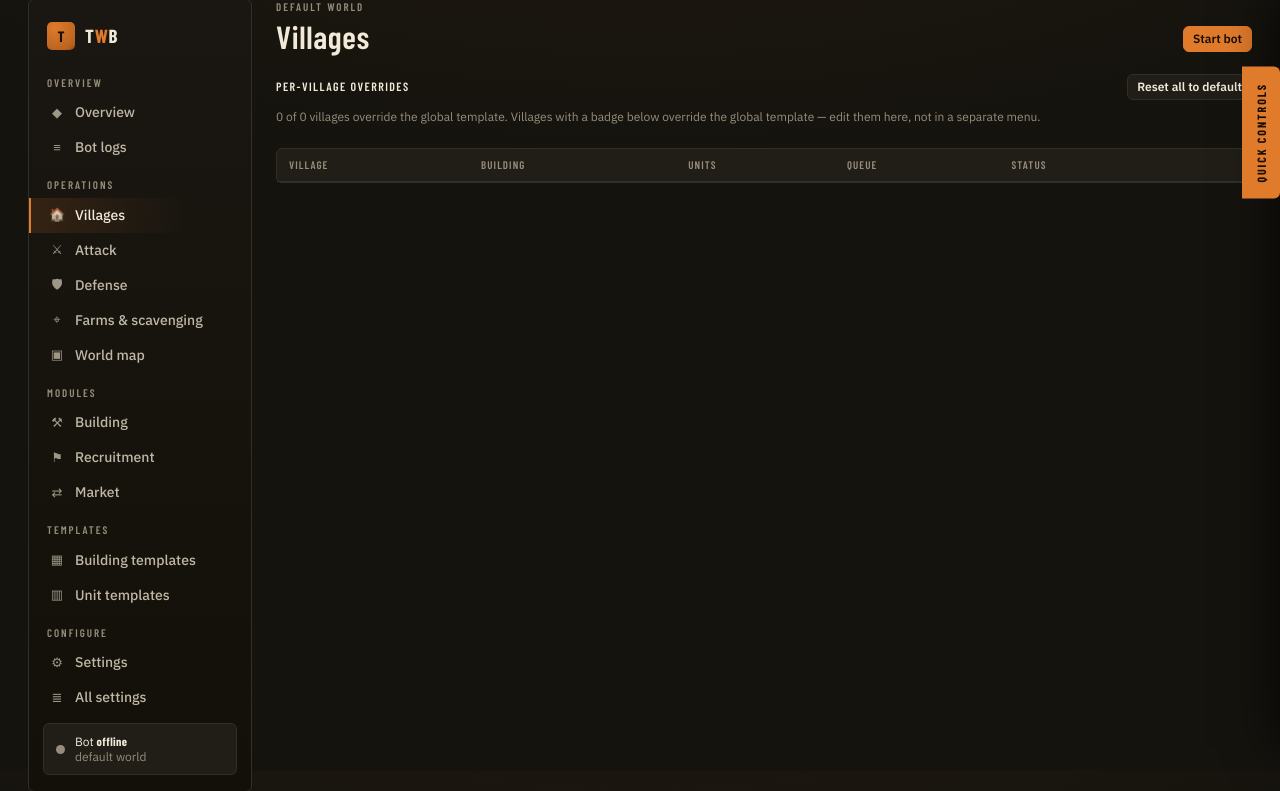
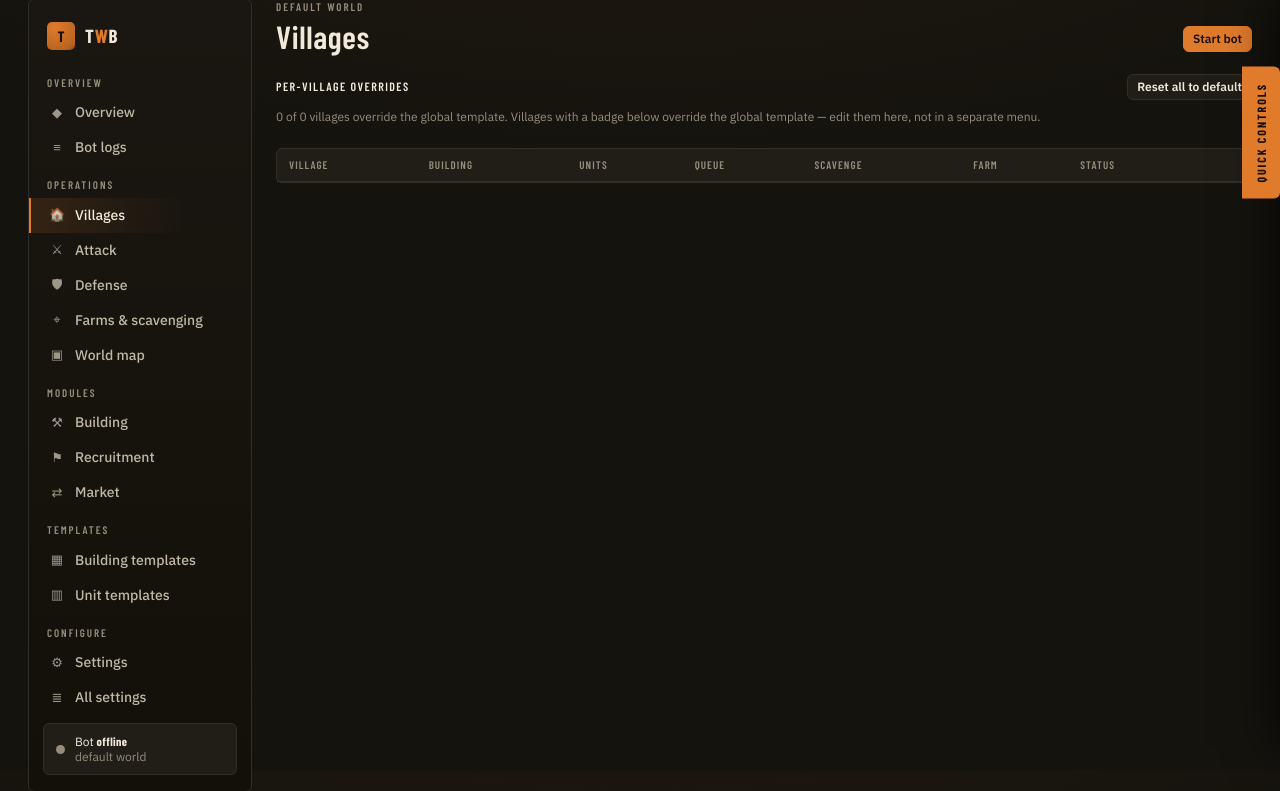
Before and after one commit to LazyTurtleStyle/TWBOT_LazyTurtle, a Flask app: page /villages in a window 1280 px wide. Shown: the part 29-820 px from the top of the page. Run offline with Flask 3, Linux system fonts and the light colour scheme; lists and menus that the app fills with data are empty; some libraries are stand-ins or nearby versions.

Commit message:
webmanager: show scavenging/farming status on the villages overview
Adds Scavenge and Farm columns to the villages page, reusing the same
override-highlighting as Building/Units so a village that diverges
from the template's gather_enabled/farm_enabled is flagged the same
way. Verified by rendering the page against nl116's live config.

```diff
--- a/webmanager/server.py
+++ b/webmanager/server.py
@@ -770,6 +770,8 @@ def pre_process_overrides(data):
                 'building': None,
                 'units': None,
                 'managed': False,
+                'gather_enabled': bool(template.get('gather_enabled', False)),
+                'farm_enabled': bool(template.get('farm_enabled', True)),
             })
             continue
 
@@ -790,6 +792,8 @@ def pre_process_overrides(data):
             'building': vcfg.get('building'),
             'units': vcfg.get('units'),
             'managed': bool(vcfg.get('managed')),
+            'gather_enabled': bool(vcfg.get('gather_enabled', template.get('gather_enabled', False))),
+            'farm_enabled': bool(vcfg.get('farm_enabled', template.get('farm_enabled', True))),
         })
 
     rows.sort(key=lambda r: (not r['overrides'], r['name'].lower()))
--- a/webmanager/templates/villages.html
+++ b/webmanager/templates/villages.html
@@ -20,6 +20,8 @@
 					<th>Building</th>
 					<th>Units</th>
 					<th>Queue</th>
+					<th>Scavenge</th>
+					<th>Farm</th>
 					<th>Status</th>
 					<th class="num"></th>
 				</tr>
@@ -44,6 +46,14 @@
 						{% else %}<span class="faint">&mdash;</span>{% endif %}
 					</td>
 					<td class="num mono">{{ data.bot[row.id].building_queue | count if data.bot[row.id].building_queue else 0 }}</td>
+					<td>
+						<span class="badge {% if row.gather_enabled %}moss{% else %}dim{% endif %}"
+							{% if 'gather_enabled' in row.diff %}title="Overrides the global template"{% endif %}>{{ 'on' if row.gather_enabled else 'off' }}</span>
+					</td>
+					<td>
+						<span class="badge {% if row.farm_enabled %}moss{% else %}dim{% endif %}"
+							{% if 'farm_enabled' in row.diff %}title="Overrides the global template"{% endif %}>{{ 'on' if row.farm_enabled else 'off' }}</span>
+					</td>
 					<td>
 						{% if not row.has_config %}<span class="badge dim">no config</span>
 						{% elif row.managed %}<span class="badge moss">active</span>
```
